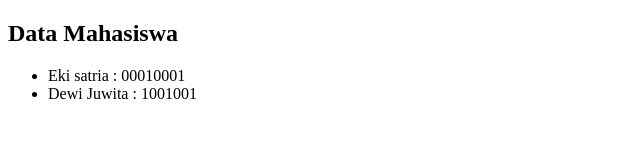
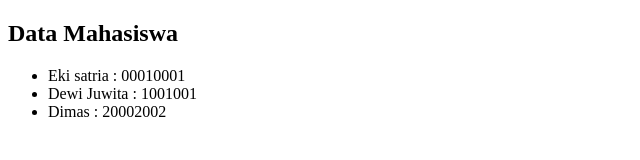
Before and after one commit to EkiSatria/Coba-GIT-REMOTE-2, a plain HTML site: page mahasiswa.html in a window 1280 px wide. Shown: the whole page, without its empty margins (0-640 px from the left). Drawn offline with Linux system fonts and the light colour scheme.

Commit message:
Menambahkan data  mahasiswa.html

```diff
--- a/mahasiswa.html
+++ b/mahasiswa.html
@@ -11,6 +11,7 @@
     <ul>
         <li>Eki satria : 00010001</li>
         <li>Dewi Juwita : 1001001</li>
+        <li>Dimas : 20002002</li>
     </ul>
 </body>
 </html>
```
